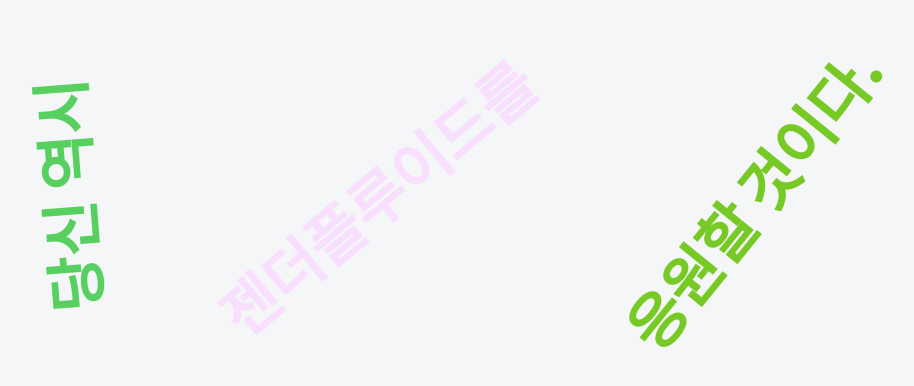
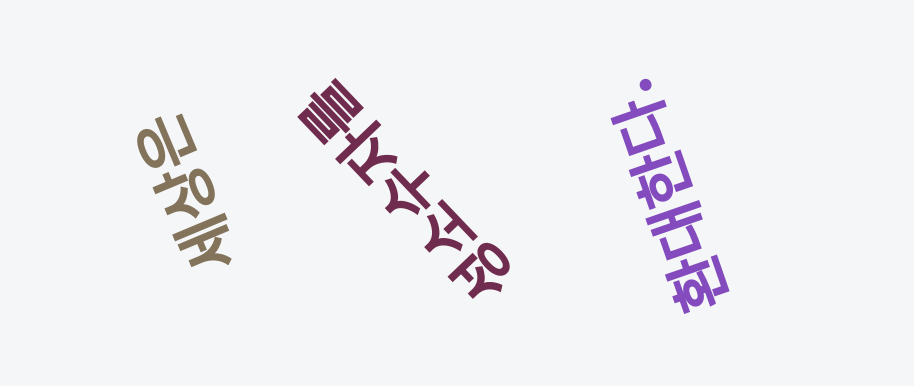
Before and after one commit to minumsa/sentence-generator, a Next.js app: page /possible-universe in a window 1280 px wide. Shown: the part 196-582 px from the top of the page, without its empty margins (199-1113 px from the left). Built offline with nearby package versions, Linux system fonts and the light colour scheme; a web font is replaced by a local one.

Commit message:
기본 썸네일 변경

```diff
--- a/app/possible-universe/RandomSentenceGenerator.tsx
+++ b/app/possible-universe/RandomSentenceGenerator.tsx
@@ -4,121 +4,129 @@
 import React, { useState, useEffect } from "react";
 
 const subjects: string[] = [
-  "국회의원 또한",
-  "국회의원 역시",
-  "국회의원도",
-  "국회의원은",
-  "그 또한",
-  "그 역시",
-  "그는",
-  "그도",
-  "나 또한",
-  "나 역시",
-  "나는",
-  "나도",
-  "당신 또한",
-  "당신 역시",
-  "당신도",
-  "당신은",
-  "대통령 또한",
-  "대통령 역시",
-  "대통령도",
-  "대통령은",
-  "로봇 또한",
-  "로봇도",
-  "세상 또한",
-  "세상도",
+  // "국회의원 또한",
+  // "국회의원 역시",
+  // "국회의원도",
+  // "국회의원은",
+  // "그 또한",
+  // "그 역시",
+  // "그는",
+  // "그도",
+  // "나 또한",
+  // "나 역시",
+  // "나는",
+  // "나도",
+  // "당신 또한",
+  // "당신 역시",
+  // "당신도",
+  // "당신은",
+  // "대통령 또한",
+  // "대통령 역시",
+  // "대통령도",
+  // "대통령은",
+  // "로봇 또한",
+  // "로봇도",
+  // "세상 또한",
+  // "세상도",
   "세상은",
-  "신 또한",
-  "신 역시",
-  "신도",
-  "아빠도",
-  "엄마도",
-  "에이아이도",
-  "온 우주가",
-  "우리 또한",
-  "우리 역시",
-  "우리는",
-  "우리도",
-  "유령 또한",
-  "유령도",
-  "정치인도",
-  "한국인 또한",
-  "한국인도",
-  "한국인은",
-  "할머니도",
-  "할아버지도",
+  // "신 또한",
+  // "신 역시",
+  // "신도",
+  // "아빠도",
+  // "엄마도",
+  // "에이아이도",
+  // "온 우주가",
+  // "우리 또한",
+  // "우리 역시",
+  // "우리는",
+  // "우리도",
+  // "유령 또한",
+  // "유령도",
+  // "정치인도",
+  // "한국인 또한",
+  // "한국인도",
+  // "한국인은",
+  // "할머니도",
+  // "할아버지도",
 ];
 
 const objects: string[] = [
-  "가려진 자들을",
-  "게이를",
-  "그들을",
-  "남자 며느리를",
-  "뉴트로이스를",
-  "당신을",
-  "대안가족을",
-  "동성결혼을",
-  "레즈비언을",
-  "말 못하는 자들을",
-  "모두를",
-  "모두의 존엄을",
-  "모든 존재를",
-  "무성애자를",
-  "바이젠더를",
-  "범성애자를",
-  "보이지 않는 자들을",
-  "생활동반자법을",
+  // "가려진 자들을",
+  // "게이를",
+  // "그들을",
+  // "남자 며느리를",
+  // "뉴트로이스를",
+  // "당신을",
+  // "대안가족을",
+  // "동성결혼을",
+  // "레즈비언을",
+  // "말 못하는 자들을",
+  // "모두를",
+  // "모두의 존엄을",
+  // "모든 존재를",
+  // "무성애자를",
+  // "바이젠더를",
+  // "범성애자를",
+  // "보이지 않는 자들을",
+  // "생활동반자법을",
   "성소수자를",
-  "숨은 자들을",
-  "안드로진을",
-  "양성애자를",
-  "에이젠더를",
-  "여자 사위를",
-  "우리를",
-  "젠더퀴어를",
-  "젠더플루이드를",
-  "차별 없는 세상을",
-  "차별금지법을",
-  "침묵당한 자들을",
-  "퀴어를",
-  "트랜스젠더를",
-  "폴리아모리를",
-  "환대받지 못한 자들을",
+  // "숨은 자들을",
+  // "안드로진을",
+  // "양성애자를",
+  // "에이젠더를",
+  // "여자 사위를",
+  // "우리를",
+  // "젠더퀴어를",
+  // "젠더플루이드를",
+  // "차별 없는 세상을",
+  // "차별금지법을",
+  // "침묵당한 자들을",
+  // "퀴어를",
+  // "트랜스젠더를",
+  // "폴리아모리를",
+  // "환대받지 못한 자들을",
 ];
 
 const verbs: string[] = [
+  // "도울 것이다.",
+  // "돕는다.",
+  // "믿는다.",
+  // "믿을 것이다.",
+  // "반긴다.",
+  // "부정하지 않는다.",
+  // "부정하지 않을 것이다.",
+  // "외면하지 않는다.",
+  // "외면하지 않을 것이다.",
+  // "위해 목소리 낼 것이다.",
+  // "위해 목소리 낸다.",
+  // "위해 시간을 쓸 것이다.",
+  // "위해 시간을 쓴다.",
+  // "위해 싸울 것이다.",
+  // "위해 싸운다.",
+  // "위해 연대할 것이다.",
+  // "위해 연대한다.",
+  // "위해 움직일 것이다.",
+  // "위해 움직인다.",
+  // "위해 행동할 것이다.",
+  // "위해 행동한다.",
   // "응원한다.",
-  "응원할 것이다.",
+  // "응원할 것이다.",
+  // "존중한다.",
+  // "존중할 것이다.",
+  // "지나치지 않는다.",
+  // "지나치지 않을 것이다.",
+  // "지원한다.",
+  // "지원할 것이다.",
   // "지지한다.",
-  "지지할 것이다.",
-  // "지원한다.",
-  "지원할 것이다.",
+  // "지지할 것이다.",
+  // "차별하지 않을 것이다.",
+  // "차별하지 않는다.",
   // "축복한다.",
-  "축복할 것이다.",
+  // "축복할 것이다.",
+  "환대한다.",
+  // "환대할 것이다.",
   // "환영한다.",
-  "환영할 것이다.",
-  // "반긴다.",
-  // "환대한다.",
-  "환대할 것이다.",
-  // "믿는다.",
-  "믿을 것이다.",
-  // "돕는다.",
-  "도울 것이다.",
-  // "외면하지 않는다.",
-  "외면하지 않을 것이다.",
-  // "지나치지 않는다.",
-  "지나치지 않을 것이다.",
-  // "존중한다.",
-  "존중할 것이다.",
-  "위해 싸울 것이다.",
-  "위해 행동할 것이다.",
-  "위해 움직일 것이다.",
-  "위해 연대할 것이다.",
-  "위해 목소리 낼 것이다.",
-  "위해 시간을 쓸 것이다.",
-  "차별하지 않을 것이다.",
-  "부정하지 않을 것이다.",
+  // "환영할 것이다.",
 ];
 
 // 서버 측에서 호출되어 초기 주어, 목적어, 동사를 랜덤하게 선택하고 이를 프론트엔드로 전달하는 비동기 함수
--- a/app/possible-universe/layout.tsx
+++ b/app/possible-universe/layout.tsx
@@ -6,8 +6,7 @@ export const metadata = {
   // description:
   //   "데이터에 입력된 주어, 동사, 목적어가 무작위하게 조합되며 다양한 퀴어 문장을 생성한다. 모든 문장은 미래형이며 아직은 완성되지 못한 가능세계를 암시한다.",
   openGraph: {
-    // ...openGraphImage,
-    images: [{ url: "/pu-thumbnail.png", width: 800, height: 600 }],
+    images: [{ url: "/pu-thumbnail-800x400.png", width: 800, height: 400 }],
     locale: "ko_KR",
     siteName: "divdivdiv",
     title: "가능세계: 퀴어 문장 생성기",
```
Also changed, not shown: public/pu-thumbnail-800x400.png (added).
